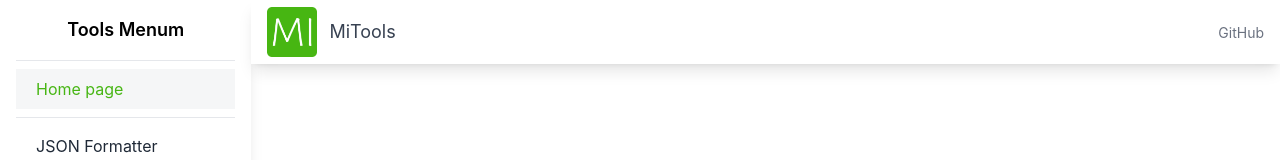
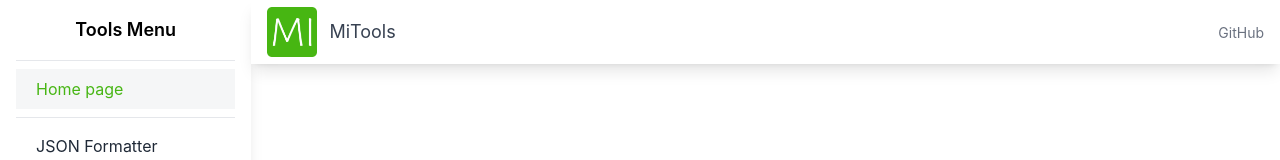
Before and after one commit to miominarik/mitools, a React (Create React App) app: page / in a window 1280 px wide. Shown: the top 160 px of the page. Built offline with nearby package versions, Linux system fonts and the light colour scheme; no server answers.

Commit message:
Edit text

```diff
--- a/src/layout/navbar.js
+++ b/src/layout/navbar.js
@@ -20,7 +20,7 @@ function Navbar({actual_version, router}) {
         <div className="flex">
             <div className="hidden md:block w-70 bg-white dark:bg-slate-800 h-screen shadow-lg sidebar sticky top-0">
                 <div className="p-4">
-                    <h2 className="text-lg font-semibold text-center text-black dark:text-white">Tools Menum</h2>
+                    <h2 className="text-lg font-semibold text-center text-black dark:text-white">Tools Menu</h2>
                     <ul className="mt-4">
                         <hr className="h-px my-2 bg-gray-200 border-0 dark:bg-gray-700"/>
                         <li>
```
